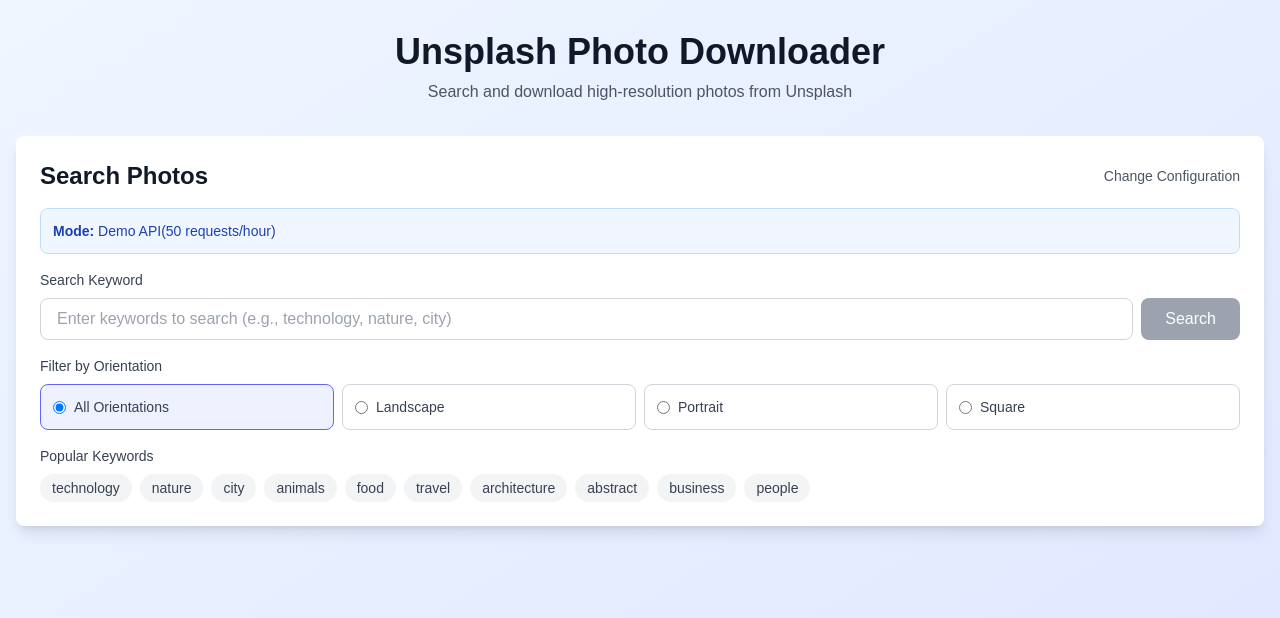
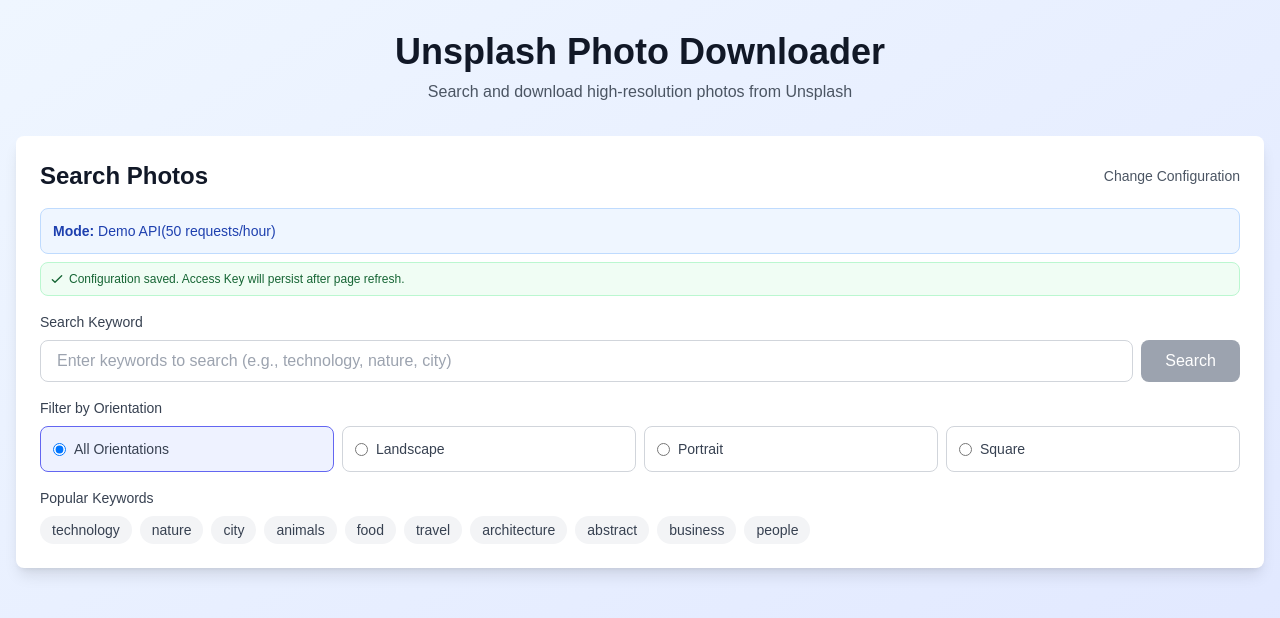
Before and after one commit to hungtrungthinh/Unsplash-Download, a Next.js app: page / in a window 1280 px wide. Both pictures are taken after typing "Sample" into the empty fields and a click on the button "Save Configuration". Shown: the top 618 px of the page. Built offline with nearby package versions, Linux system fonts and the light colour scheme.

Commit message:
add localStorage for access key persistence

```diff
--- a/app/page.tsx
+++ b/app/page.tsx
@@ -1,11 +1,13 @@
 'use client';
 
-import { useState, useRef } from 'react';
+import { useState, useRef, useEffect } from 'react';
 import Configuration from '@/components/Configuration';
 import Search from '@/components/Search';
 import Results from '@/components/Results';
 import ProgressBar from '@/components/ProgressBar';
 import JSZip from 'jszip';
+
+const STORAGE_KEY = 'unsplash_config';
 
 interface ImageResult {
   id: string;
@@ -28,11 +30,41 @@
   const [searchResults, setSearchResults] = useState<ImageResult[]>([]);
   const [selectedImages, setSelectedImages] = useState<Set<string>>(new Set());
   const [isSearching, setIsSearching] = useState(false);
+  const [isLoading, setIsLoading] = useState(true);
+
+  // Load configuration from localStorage on mount
+  useEffect(() => {
+    try {
+      const savedConfig = localStorage.getItem(STORAGE_KEY);
+      if (savedConfig) {
+        const config = JSON.parse(savedConfig);
+        if (config.accessKey && config.mode) {
+          setAccessKey(config.accessKey);
+          setMode(config.mode);
+          setIsConfigured(true);
+        }
+      }
+    } catch (error) {
+      console.error('Error loading configuration:', error);
+    } finally {
+      setIsLoading(false);
+    }
+  }, []);
 
   const handleConfigure = (key: string, selectedMode: 'demo' | 'production') => {
     setAccessKey(key);
     setMode(selectedMode);
     setIsConfigured(true);
+
+    // Save to localStorage
+    try {
+      localStorage.setItem(STORAGE_KEY, JSON.stringify({
+        accessKey: key,
+        mode: selectedMode,
+      }));
+    } catch (error) {
+      console.error('Error saving configuration:', error);
+    }
   };
 
   const handleReset = () => {
@@ -41,6 +73,13 @@
     setIsConfigured(false);
     setSearchResults([]);
     setSelectedImages(new Set());
+
+    // Clear from localStorage
+    try {
+      localStorage.removeItem(STORAGE_KEY);
+    } catch (error) {
+      console.error('Error clearing configuration:', error);
+    }
   };
 
   const [error, setError] = useState('');
@@ -341,6 +380,18 @@
     });
   };
 
+  // Show loading state while checking localStorage
+  if (isLoading) {
+    return (
+      <main className="min-h-screen bg-gradient-to-br from-blue-50 to-indigo-100 dark:from-gray-900 dark:to-gray-800 flex items-center justify-center">
+        <div className="text-center">
+          <div className="animate-spin rounded-full h-12 w-12 border-b-2 border-indigo-600 mx-auto mb-4"></div>
+          <p className="text-gray-600 dark:text-gray-300">Loading...</p>
+        </div>
+      </main>
+    );
+  }
+
   return (
     <main className={`min-h-screen bg-gradient-to-br from-blue-50 to-indigo-100 dark:from-gray-900 dark:to-gray-800 ${isDownloading ? 'pb-24' : ''}`}>
       <div className="container mx-auto px-4 py-8">
@@ -355,7 +406,11 @@
           </div>
 
           {!isConfigured ? (
-            <Configuration onConfigure={handleConfigure} />
+            <Configuration
+              onConfigure={handleConfigure}
+              savedAccessKey={accessKey}
+              savedMode={mode}
+            />
           ) : (
             <div className="space-y-6">
               <Search
--- a/components/Configuration.tsx
+++ b/components/Configuration.tsx
@@ -4,11 +4,13 @@
 
 interface ConfigurationProps {
   onConfigure: (accessKey: string, mode: 'demo' | 'production') => void;
+  savedAccessKey?: string;
+  savedMode?: 'demo' | 'production';
 }
 
-export default function Configuration({ onConfigure }: ConfigurationProps) {
-  const [accessKey, setAccessKey] = useState('');
-  const [mode, setMode] = useState<'demo' | 'production'>('demo');
+export default function Configuration({ onConfigure, savedAccessKey, savedMode }: ConfigurationProps) {
+  const [accessKey, setAccessKey] = useState(savedAccessKey || '');
+  const [mode, setMode] = useState<'demo' | 'production'>(savedMode || 'demo');
   const [error, setError] = useState('');
 
   const handleSubmit = (e: React.FormEvent) => {
--- a/components/Search.tsx
+++ b/components/Search.tsx
@@ -60,11 +60,21 @@
         </button>
       </div>
 
-      <div className="mb-4 p-3 bg-blue-50 dark:bg-blue-900/20 border border-blue-200 dark:border-blue-800 rounded-lg">
-        <p className="text-sm text-blue-800 dark:text-blue-200">
-          <strong>Mode:</strong> {mode === 'demo' ? 'Demo API' : 'Production API'}
-          ({mode === 'demo' ? '50' : '5,000'} requests/hour)
-        </p>
+      <div className="mb-4 space-y-2">
+        <div className="p-3 bg-blue-50 dark:bg-blue-900/20 border border-blue-200 dark:border-blue-800 rounded-lg">
+          <p className="text-sm text-blue-800 dark:text-blue-200">
+            <strong>Mode:</strong> {mode === 'demo' ? 'Demo API' : 'Production API'}
+            ({mode === 'demo' ? '50' : '5,000'} requests/hour)
+          </p>
+        </div>
+        <div className="p-2 bg-green-50 dark:bg-green-900/20 border border-green-200 dark:border-green-800 rounded-lg">
+          <p className="text-xs text-green-800 dark:text-green-200 flex items-center">
+            <svg className="w-4 h-4 mr-1" fill="none" stroke="currentColor" viewBox="0 0 24 24">
+              <path strokeLinecap="round" strokeLinejoin="round" strokeWidth={2} d="M5 13l4 4L19 7" />
+            </svg>
+            Configuration saved. Access Key will persist after page refresh.
+          </p>
+        </div>
       </div>
 
       <form onSubmit={handleSubmit} className="space-y-4">
```
